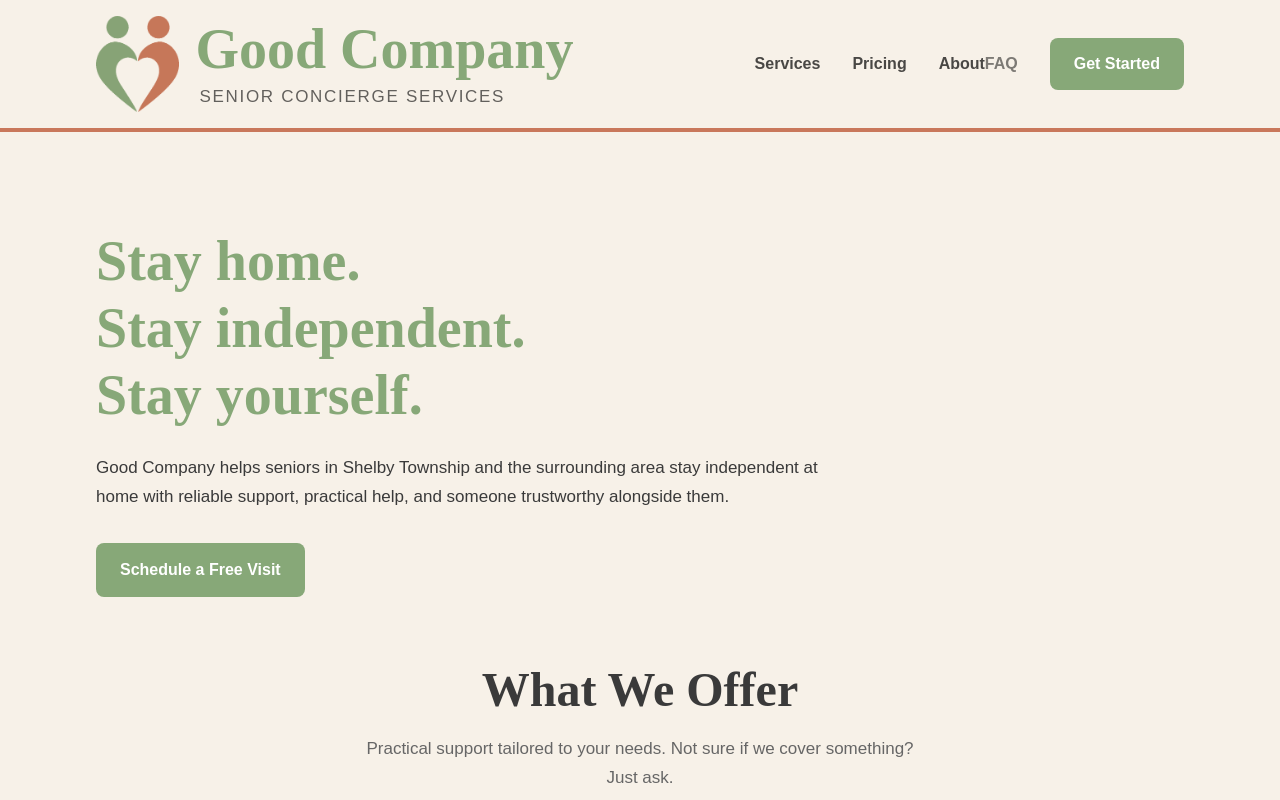
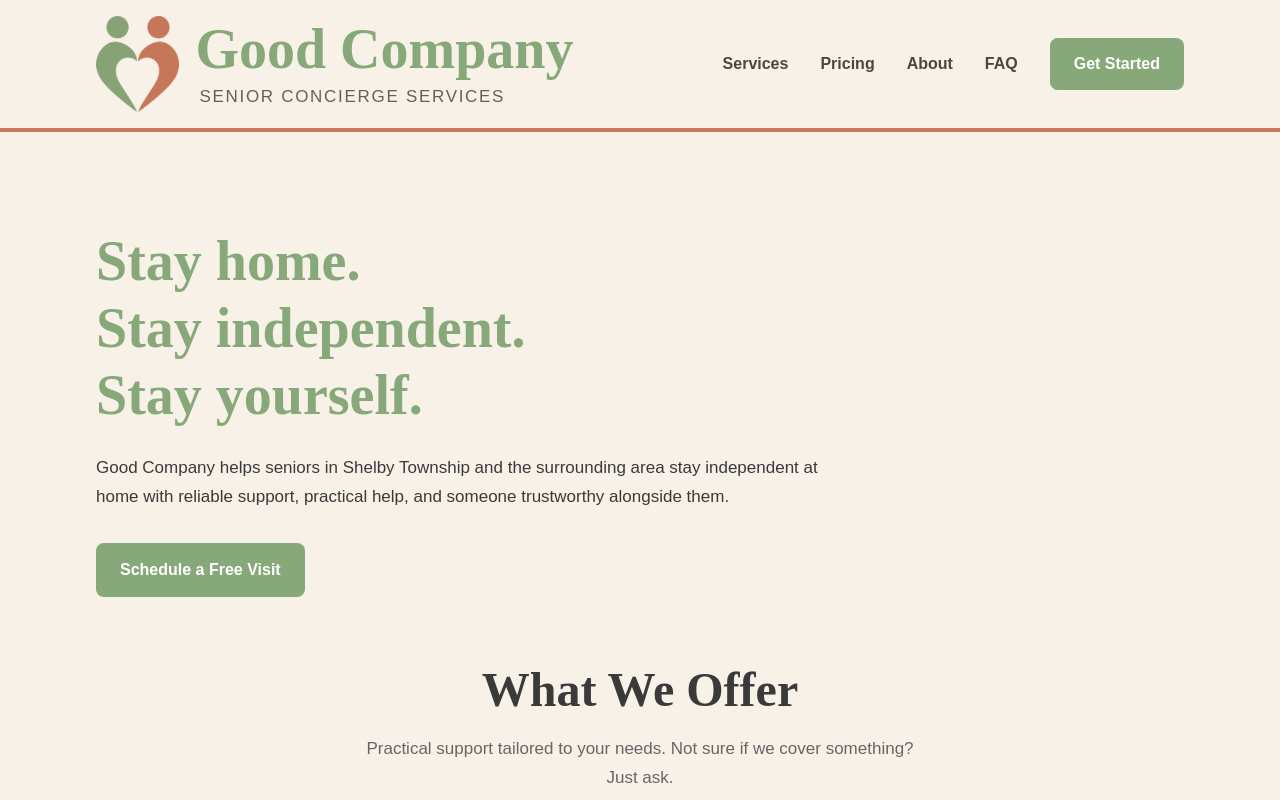
Before and after one commit to GoodCompanySCS/goodcompany-scs, a Next.js app: page / in a window 1280 px wide. Shown: the top 800 px of the page. Built offline with nearby package versions, Linux system fonts and the light colour scheme.

Commit message:
Update layout.tsx

```diff
--- a/app/layout.tsx
+++ b/app/layout.tsx
@@ -76,9 +76,9 @@ function Header() {
             </a>
             <a href="/about" style={{ color: '#000000', opacity: 0.7 }} className="font-semibold hover:opacity-70 text-sm md:text-base">
               About
-              <a href="/faq" style={{ color: '#000000', opacity: 0.7 }} className="font-semibold hover:opacity-70 text-sm md:text-base">
+            </a>
+            <a href="/faq" style={{ color: '#000000', opacity: 0.7 }} className="font-semibold hover:opacity-70 text-sm md:text-base">
               FAQ
-            </a>
             </a>
             <a href="/contact" className="btn-primary text-sm md:text-base">
               Get Started
```
